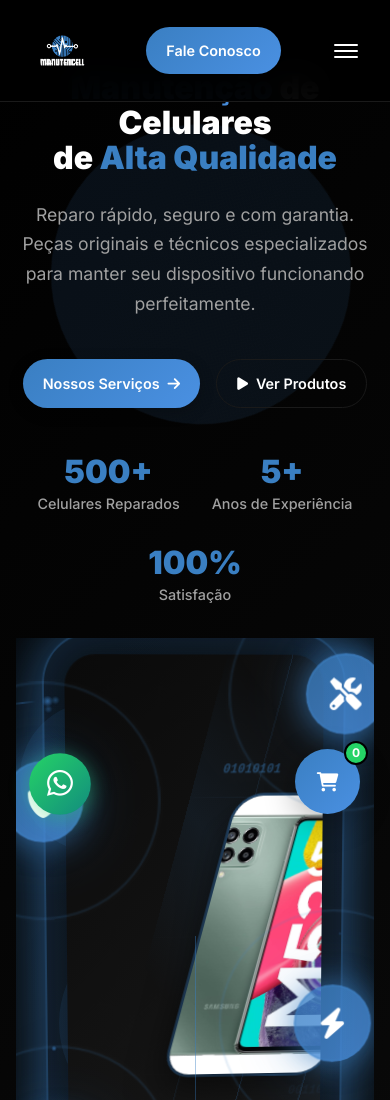
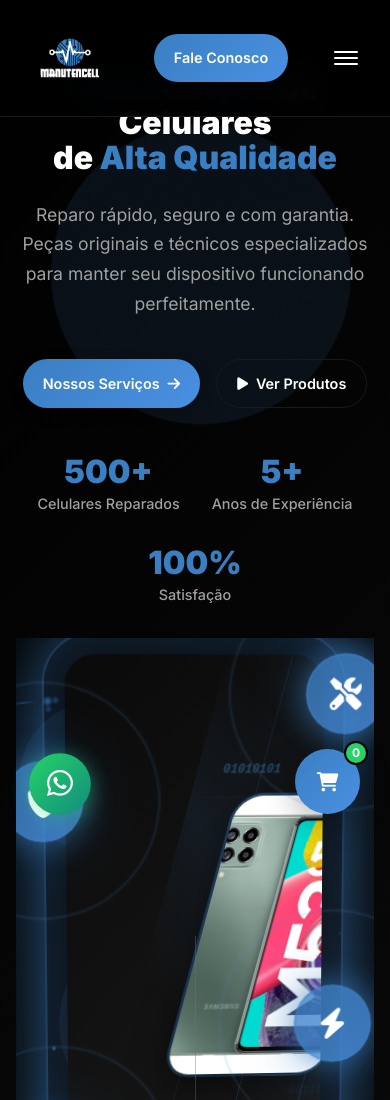
Before and after one commit to mvpslopes/manutencell, a website: page index.html in a window 390 px wide. Shown: the top 1100 px of the page. Drawn offline with Linux system fonts and the light colour scheme.

Commit message:
Restore logo size to 100px desktop, 60px mobile

```diff
--- a/styles.css
+++ b/styles.css
@@ -81,10 +81,10 @@ body {
 }
 
 .logo-image {
-    width: 60px;
-    height: 60px;
+    width: 100px;
+    height: 100px;
     object-fit: contain;
-    border-radius: 12px;
+    border-radius: 16px;
     transition: transform 0.3s ease;
 }
 
@@ -1779,8 +1779,8 @@ body {
     }
 
     .logo-image {
-        width: 45px;
-        height: 45px;
+        width: 60px;
+        height: 60px;
     }
 
     .hero {
```
